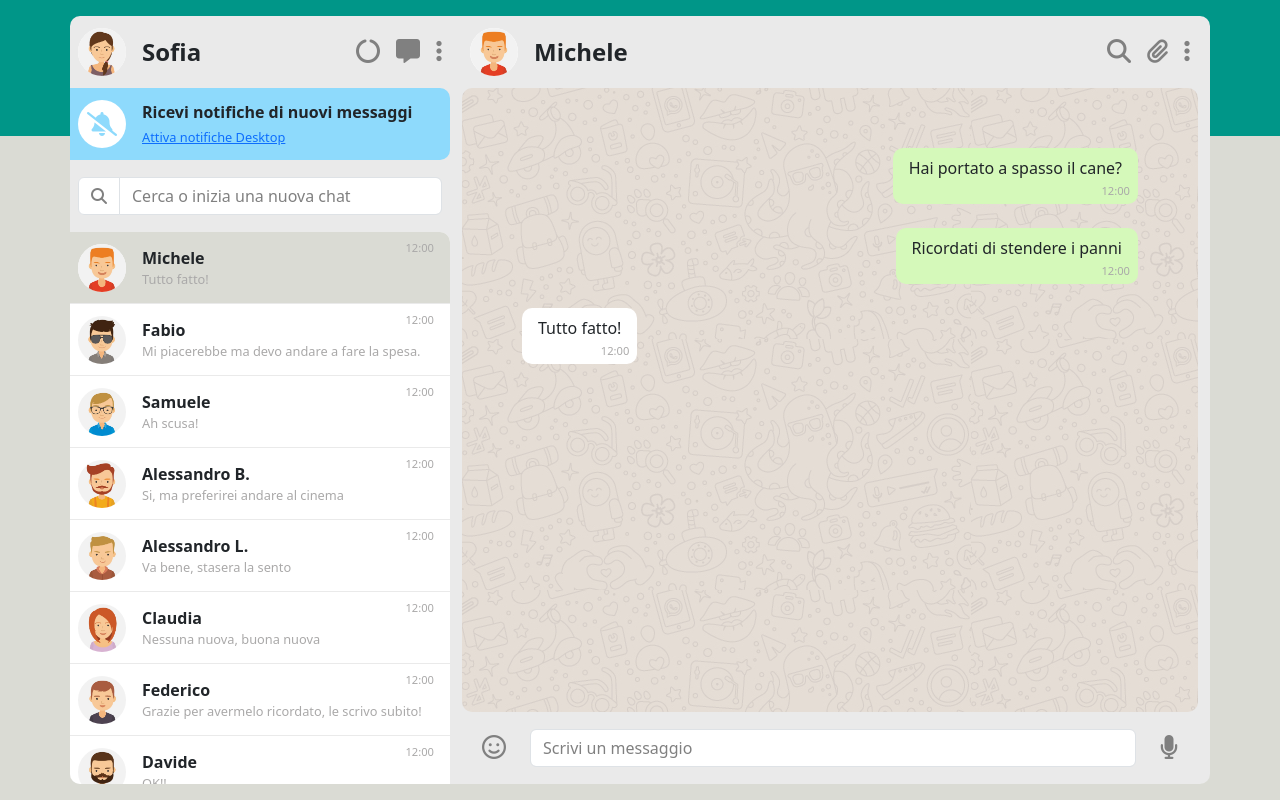
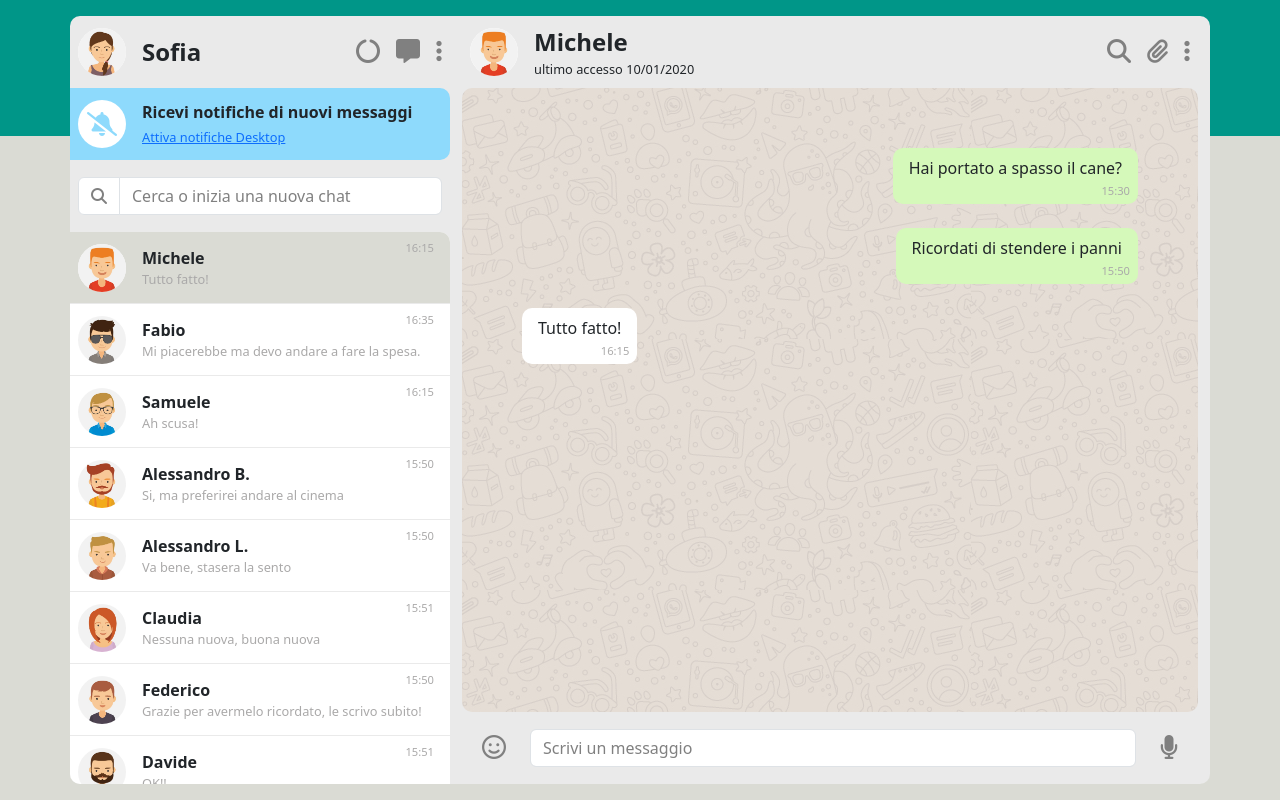
Before and after one commit to MatteoZattini/vue-boolzapp, a plain HTML site: page index.html in a window 1280 px wide. Drawn offline with nearby package versions, Linux system fonts and the light colour scheme.

Commit message:
Bonus date e orari

```diff
--- a/index.html
+++ b/index.html
@@ -4,6 +4,7 @@
     <meta charset="UTF-8">
     <meta name="viewport" content="width=device-width, initial-scale=1.0">
     <link href="https://cdn.jsdelivr.net/npm/bootstrap@5.3.3/dist/css/bootstrap.min.css" rel="stylesheet" integrity="sha384-QWTKZyjpPEjISv5WaRU9OFeRpok6YctnYmDr5pNlyT2bRjXh0JMhjY6hW+ALEwIH" crossorigin="anonymous">
+    <link rel="stylesheet" href="https://cdnjs.cloudflare.com/ajax/libs/bootstrap/5.3.3/js/bootstrap.bundle.min.js">
     <link rel="stylesheet" href="https://cdnjs.cloudflare.com/ajax/libs/font-awesome/6.5.2/css/all.min.css">
     <link rel="stylesheet" href="style.css">
     <script src="https://unpkg.com/vue@3/dist/vue.global.js"></script>
@@ -18,6 +19,7 @@
                     <div class="col-12 app-style p-0">
                         <div class="container">
                             <div class="row">
+                                <!-- sezione profilo personale -->
                                 <div class="col-4 p-0">
                                     <nav class="d-flex flex-row justify-content-between align-items-center myh-2">
                                         <div class="d-flex flex-row align-items-center ps-2">
@@ -38,6 +40,7 @@
                                             </div>
                                         </div>
                                     </nav>
+                                    <!-- sezione notifiche -->
                                     <div class="d-flex flex-row align-items-center myh-2 notification-bg ps-2">
                                         <div class="circle">
                                             <i class="icon-color fa-solid fa-bell-slash"></i>
@@ -47,12 +50,14 @@
                                             <a class="myfont-size" href="">Attiva notifiche Desktop</a>
                                         </div>
                                     </div>
+                                    <!-- sezione searchbar -->
                                     <div class="myh-2 mx-2 d-flex align-items-center">
                                         <div class="input-group">
                                             <span class="input-group-text bg-white" id="basic-addon1"><i style="font-size: 1rem;" class="fa-solid fa-magnifying-glass"></i></span>
                                             <input v-model="inputValueSearch" type="text" class="form-control bg-white" placeholder="Cerca o inizia una nuova chat" aria-label="Username" aria-describedby="basic-addon1">
                                         </div>
                                     </div>
+                                    <!-- sezione contatti -->
                                     <div class="box-contatti bg-white overflow-auto" style="border-bottom-left-radius: 10px;">
                                         <template v-for="contact, i in filteredContacts">
                                             <!-- <template v-for="msg, index in contact.messages">
@@ -67,7 +72,7 @@
                                                                 <p class="m-0 myfont-size my-font-color">{{ lastElement(contact.messages).message }}</p>
                                                             </div>
                                                             <div>
-                                                                <p class="position-absolute top-0 end-0 my-2 mx-3 my-font-color" style="font-size: 0.7rem;">12:00</p>
+                                                                <p class="position-absolute top-0 end-0 my-2 mx-3 my-font-color" style="font-size: 0.7rem;">{{ lastElement(contact.messages).time }}</p>
                                                             </div>
                                                         </div>
 
@@ -76,7 +81,7 @@
                                         </template>
                                     </div>
                                 </div>
-                                <!-- parte destra -->
+                                <!-- sezione conversazione header -->
                                 <div class="col-8">
                                     <nav class="d-flex flex-row justify-content-between align-items-center myh-2">
                                         <div class="d-flex flex-row align-items-center ps-2">
@@ -85,7 +90,10 @@
                                                     <div class="circle">
                                                         <img class="object-fit-cover w-100" :src="contact.avatar" alt="">
                                                     </div>
-                                                    <p class="m-0 fw-bold fs-4">{{ contact.name }}</p>
+                                                    <div>
+                                                        <p class="m-0 fw-bold fs-4">{{ contact.name }}</p>
+                                                        <p class="m-0 myfont-size">{{ contact.messages[contact.messages.length - 1].date }}</p>
+                                                    </div>
                                                 </template>
                                             </template>
                                         </div>
@@ -101,6 +109,7 @@
                                             </div>
                                         </div>
                                     </nav>
+                                    <!-- sezione box conversazioni -->
                                     <div class="box-conversazioni overflow-auto p-5">
                                         <!-- <div>{{ contacts[activeConv].messages }}</div> -->
                                         <!-- <template v-for="contact, i in contacts"> -->
@@ -112,7 +121,7 @@
                                                                 <div class="col-12 d-flex my-1" :class="{'justify-content-end' : msg.status == 'sent', 'justify-content-start' : msg.status == 'received'}">
                                                                     <div class="box-mssg position-relative my-2" :class="{'mssg-sent' : msg.status == 'sent', 'mssg-received' : msg.status == 'received'}">
                                                                         <p class="word-break">{{ msg.message }}</p>
-                                                                        <p class="position-absolute bottom-0 end-0 my-1 mx-2 my-font-color" style="font-size: 0.7rem;">12:00</p>
+                                                                        <p class="position-absolute bottom-0 end-0 my-1 mx-2 my-font-color" style="font-size: 0.7rem;">{{ msg.time }}</p>
                                                                     </div>
                                                                 </div>
                                                             </div>
@@ -122,6 +131,7 @@
                                             <!-- </template> -->
                                         <!-- </template> -->
                                     </div>
+                                    <!-- sezione input messaggi -->
                                     <div class="container">
                                         <div class="d-flex flex-row align-items-center myh-2">
                                             <div class="icons me-4">
--- a/main.js
+++ b/main.js
@@ -10,17 +10,20 @@ createApp({
           visible: true,
           messages: [
             {
-              date: '10/01/2020 15:30:55',
+              date: 'ultimo accesso 10/01/2020 15:30',
+              time: '15:30',
               message: 'Hai portato a spasso il cane?',
               status: 'sent'
             },
             {
-              date: '10/01/2020 15:50:00',
+              date: 'ultimo accesso 10/01/2020',
+              time: '15:50',
               message: 'Ricordati di stendere i panni',
               status: 'sent'
             },
             {
-              date: '10/01/2020 16:15:22',
+              date: 'ultimo accesso 10/01/2020',
+              time: '16:15',
               message: 'Tutto fatto!',
               status: 'received'
             }
@@ -32,17 +35,20 @@ createApp({
           visible: true,
           messages: [
             {
-              date: '20/03/2020 16:30:00',
+              date: 'ultimo accesso 20/03/2020',
+              time: '16:30',
               message: 'Ciao come stai?',
               status: 'sent'
             },
             {
-              date: '20/03/2020 16:30:55',
+              date: 'ultimo accesso 20/03/2020',
+              time: '16:30',
               message: 'Bene grazie! Stasera ci vediamo?',
               status: 'received'
             },
             {
-              date: '20/03/2020 16:35:00',
+              date: 'ultimo accesso 20/03/2020',
+              time: '16:35',
               message: 'Mi piacerebbe ma devo andare a fare la spesa.',
               status: 'sent'
             }
@@ -54,17 +60,20 @@ createApp({
           visible: true,
           messages: [
             {
-              date: '28/03/2020 10:10:40',
+              date: 'ultimo accesso 28/03/2020',
+              time: '10:10',
               message: 'La Marianna va in campagna',
               status: 'received'
             },
             {
-              date: '28/03/2020 10:20:10',
+              date: 'ultimo accesso 28/03/2020',
+              time: '10:20',
               message: 'Sicuro di non aver sbagliato chat?',
               status: 'sent'
             },
             {
-              date: '28/03/2020 16:15:22',
+              date: 'ultimo accesso 28/03/2020',
+              time: '16:15',
               message: 'Ah scusa!',
               status: 'received'
             }
@@ -76,12 +85,14 @@ createApp({
           visible: true,
           messages: [
             {
-              date: '10/01/2020 15:30:55',
+              date: 'ultimo accesso 10/01/2020',
+              time: '15:30',
               message: 'Lo sai che ha aperto una nuova pizzeria?',
               status: 'sent'
             },
             {
-              date: '10/01/2020 15:50:00',
+              date: 'ultimo accesso 10/01/2020',
+              time: '15:50',
               message: 'Si, ma preferirei andare al cinema',
               status: 'received'
             }
@@ -93,12 +104,14 @@ createApp({
           visible: true,
           messages: [
             {
-              date: '10/01/2020 15:30:55',
+              date: '10/01/2020',
+              time: '15:30',
               message: 'Ricordati di chiamare la nonna',
               status: 'sent'
             },
             {
-              date: '10/01/2020 15:50:00',
+              date: 'ultimo accesso 10/01/2020',
+              time: '15:50',
               message: 'Va bene, stasera la sento',
               status: 'received'
             }
@@ -110,17 +123,20 @@ createApp({
           visible: true,
           messages: [
             {
-              date: '10/01/2020 15:30:55',
+              date: 'ultimo accesso 10/01/2020',
+              time: '15:30',
               message: 'Ciao Claudia, hai novità?',
               status: 'sent'
             },
             {
-              date: '10/01/2020 15:50:00',
+              date: 'ultimo accesso 10/01/2020',
+              time: '15:50',
               message: 'Non ancora',
               status: 'received'
             },
             {
-              date: '10/01/2020 15:51:00',
+              date: 'ultimo accesso 10/01/2020',
+              time: '15:51',
               message: 'Nessuna nuova, buona nuova',
               status: 'sent'
             }
@@ -132,12 +148,14 @@ createApp({
           visible: true,
           messages: [
             {
-              date: '10/01/2020 15:30:55',
+              date: 'ultimo accesso 10/01/2020',
+              time: '15:30',
               message: 'Fai gli auguri a Martina che è il suo compleanno!',
               status: 'sent'
             },
             {
-              date: '10/01/2020 15:50:00',
+              date: 'ultimo accesso 10/01/2020',
+              time: '15:50',
               message: 'Grazie per avermelo ricordato, le scrivo subito!',
               status: 'received'
             }
@@ -149,17 +167,20 @@ createApp({
           visible: true,
           messages: [
             {
-              date: '10/01/2020 15:30:55',
+              date: 'ultimo accesso 10/01/2020',
+              time: '15:30',
               message: 'Ciao, andiamo a mangiare la pizza stasera?',
               status: 'received'
             },
             {
-              date: '10/01/2020 15:50:00',
+              date: 'ultimo accesso 10/01/2020',
+              time: '15:50',
               message: 'No, l\'ho già mangiata ieri, ordiniamo sushi!',
               status: 'sent'
             },
             {
-              date: '10/01/2020 15:51:00',
+              date: 'ultimo accesso 10/01/2020',
+              time: '15:51',
               message: 'OK!!',
               status: 'received'
             }
@@ -203,15 +224,19 @@ createApp({
   inputMessage() {
     this.contacts[this.activeConv].messages.push({
       message: this.inputValueMssg,
+      date: 'Online',
+      time: '18:59',
       status: "sent",
     })
     this.inputValueMssg = "";
     setTimeout(() => {
       this.contacts[this.activeConv].messages.push({
         message: "Okay",
+        date: 'ultimo accesso 10/01/2020',
+        time: '19:00',
         status: "received",
       })
-    }, 2000)
+    }, 3000)
   },
 
   },
```
